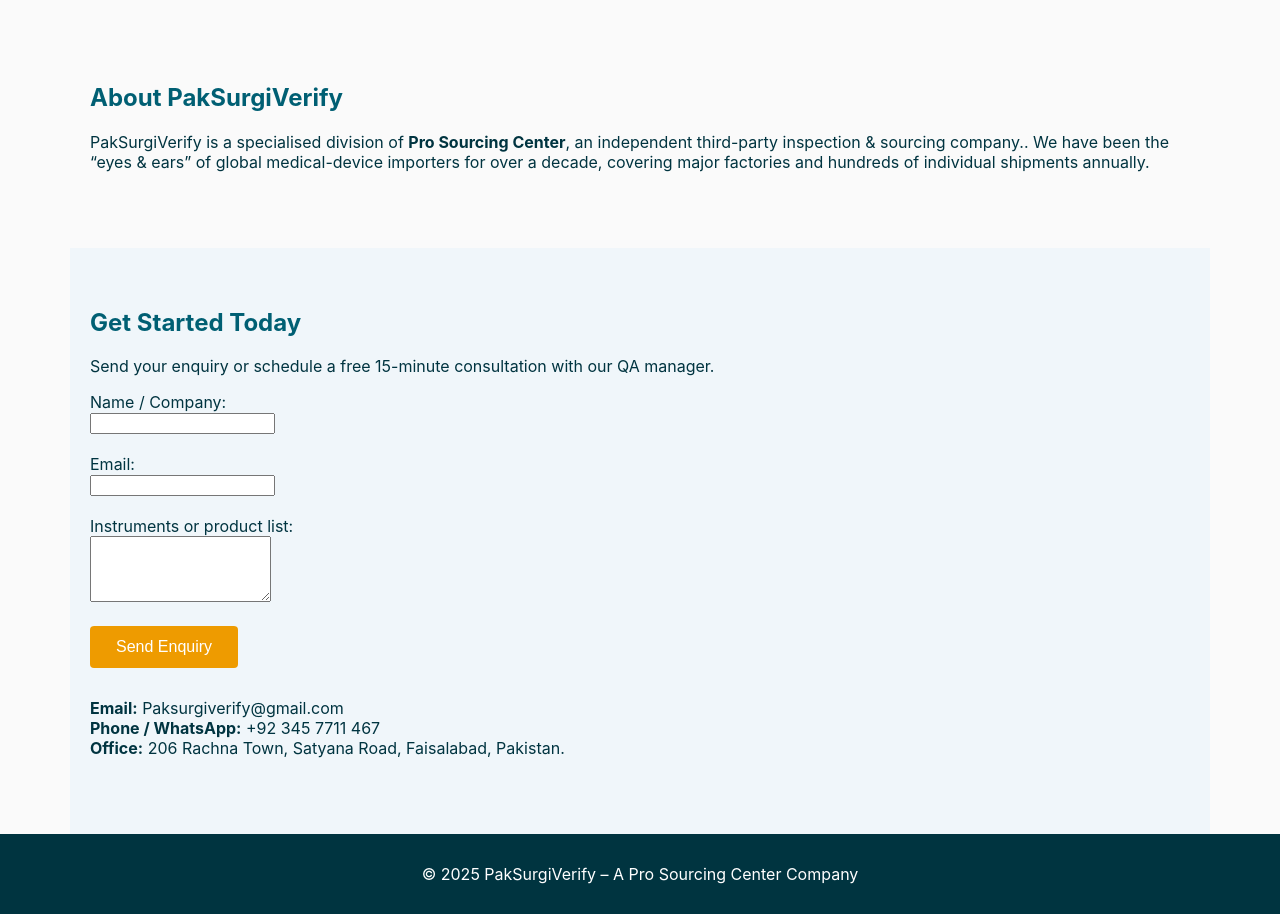
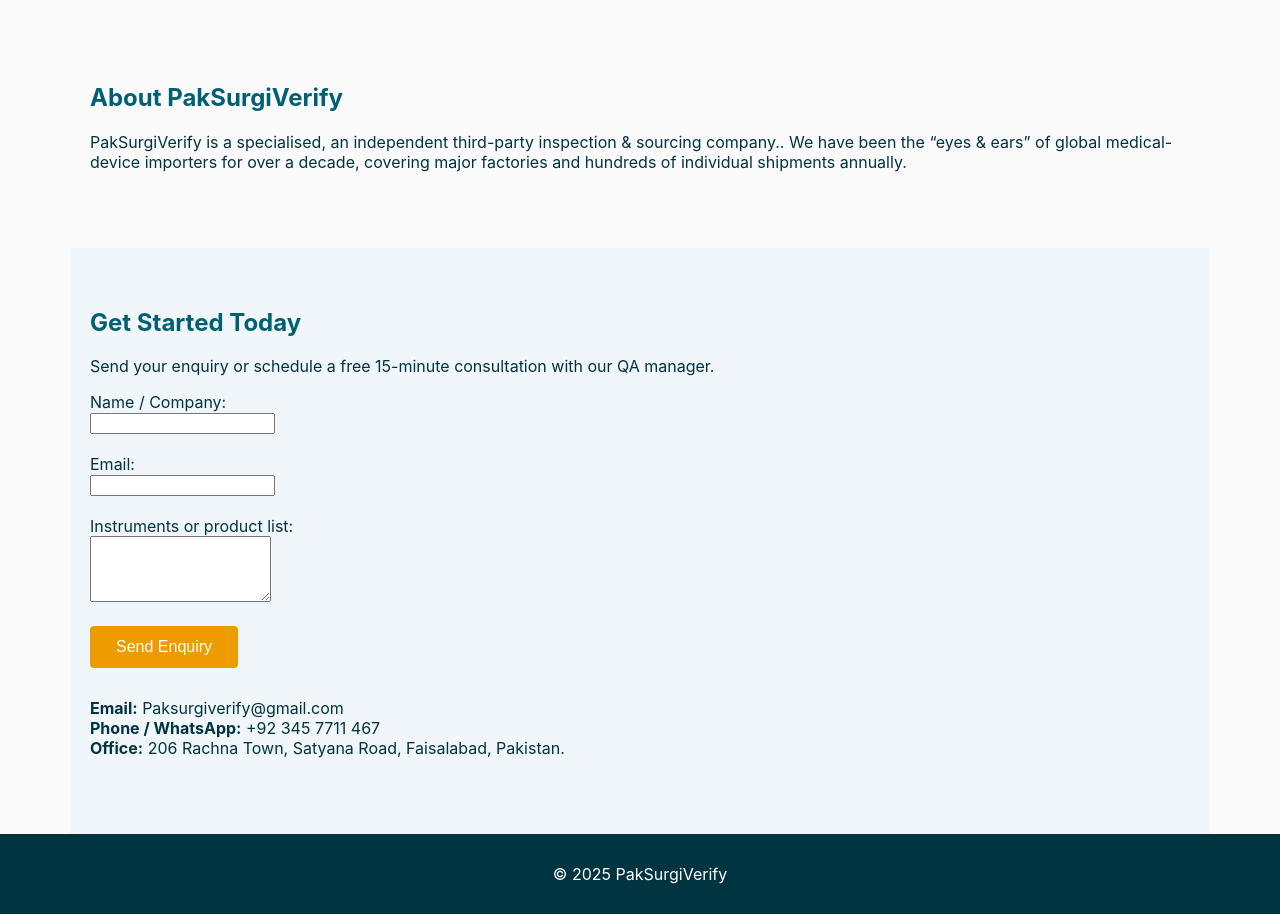
Before and after one commit to MishalSarfraz/paksurgiverify, a plain HTML site: page index.html in a window 1280 px wide. Shown: the part 1660-2574 px from the top of the page. Drawn offline with Linux system fonts and the light colour scheme.

Commit message:
Update index.html

```diff
--- a/index.html
+++ b/index.html
@@ -133,7 +133,7 @@
 
 <section id="about">
     <h2>About PakSurgiVerify</h2>
-    <p>PakSurgiVerify is a specialised division of <strong>Pro Sourcing Center</strong>, an independent third-party inspection & sourcing company.. We have been the “eyes & ears” of global medical-device importers for over a decade, covering major factories and hundreds of individual shipments annually.</p>
+    <p>PakSurgiVerify is a specialised, an independent third-party inspection & sourcing company.. We have been the “eyes & ears” of global medical-device importers for over a decade, covering major factories and hundreds of individual shipments annually.</p>
 </section>
 
 <section id="contact" style="background:#f0f6fa">
@@ -182,7 +182,7 @@
 </section>
 
 <footer>
-    © 2025 PakSurgiVerify – A Pro Sourcing Center Company
+    © 2025 PakSurgiVerify
 </footer>
 
 </body>
```
